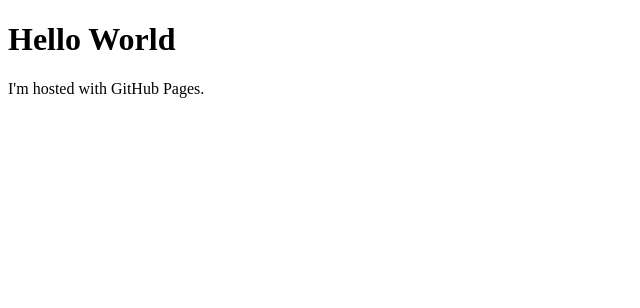
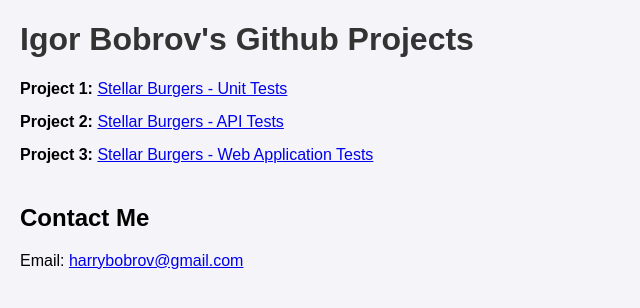
Before and after one commit to harrybobr/harrybobr.github.io, a plain HTML site: page index.html in a window 1280 px wide. Shown: the whole page, without its empty margins (0-640 px from the left). Drawn offline with Linux system fonts and the light colour scheme.

Commit message:
Update index.html
add my projects info

```diff
--- a/index.html
+++ b/index.html
@@ -1,7 +1,46 @@
+
 <!DOCTYPE html>
-<html>
+<html lang="en">
+<head>
+    <meta charset="UTF-8">
+    <meta name="viewport" content="width=device-width, initial-scale=1.0">
+    <title>Projects - Igor Bobrov</title>
+    <style>
+        body {
+            font-family: Arial, sans-serif;
+            margin: 20px;
+            padding: 0;
+            background-color: #f4f4f9;
+        }
+        h1 {
+            color: #333;
+        }
+        .projects {
+            list-style-type: none;
+            padding: 0;
+        }
+        .projects li {
+            margin-bottom: 15px;
+        }
+        .contacts {
+            margin-top: 40px;
+        }
+    </style>
+</head>
 <body>
-<h1>Hello World</h1>
-<p>I'm hosted with GitHub Pages.</p>
+
+    <h1>Igor Bobrov's Github Projects</h1>
+
+    <ul class="projects">
+        <li><strong>Project 1:</strong> <a href="https://github.com/harrybobr/Diplom_1.git" target="_blank">Stellar Burgers - Unit Tests</a></li>
+        <li><strong>Project 2:</strong> <a href="https://github.com/harrybobr/Diplom_2.git" target="_blank">Stellar Burgers - API Tests</a></li>
+        <li><strong>Project 3:</strong> <a href="https://github.com/harrybobr/Diplom_3.git" target="_blank">Stellar Burgers - Web Application Tests</a></li>
+    </ul>
+
+    <div class="contacts">
+        <h2>Contact Me</h2>
+        <p>Email: <a href="mailto:harrybobrov@gmail.com">harrybobrov@gmail.com</a></p>
+    </div>
+
 </body>
 </html>
```
